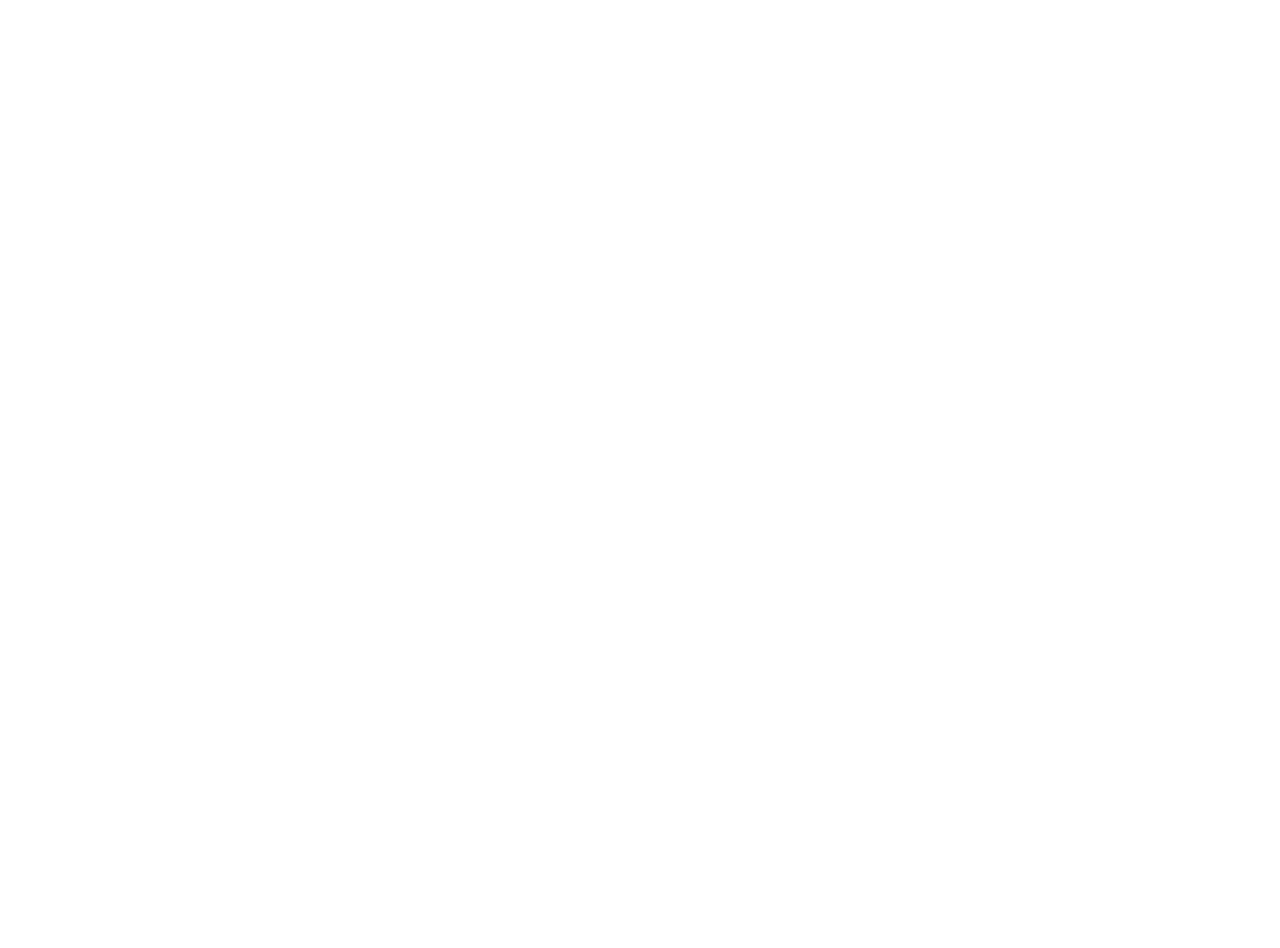
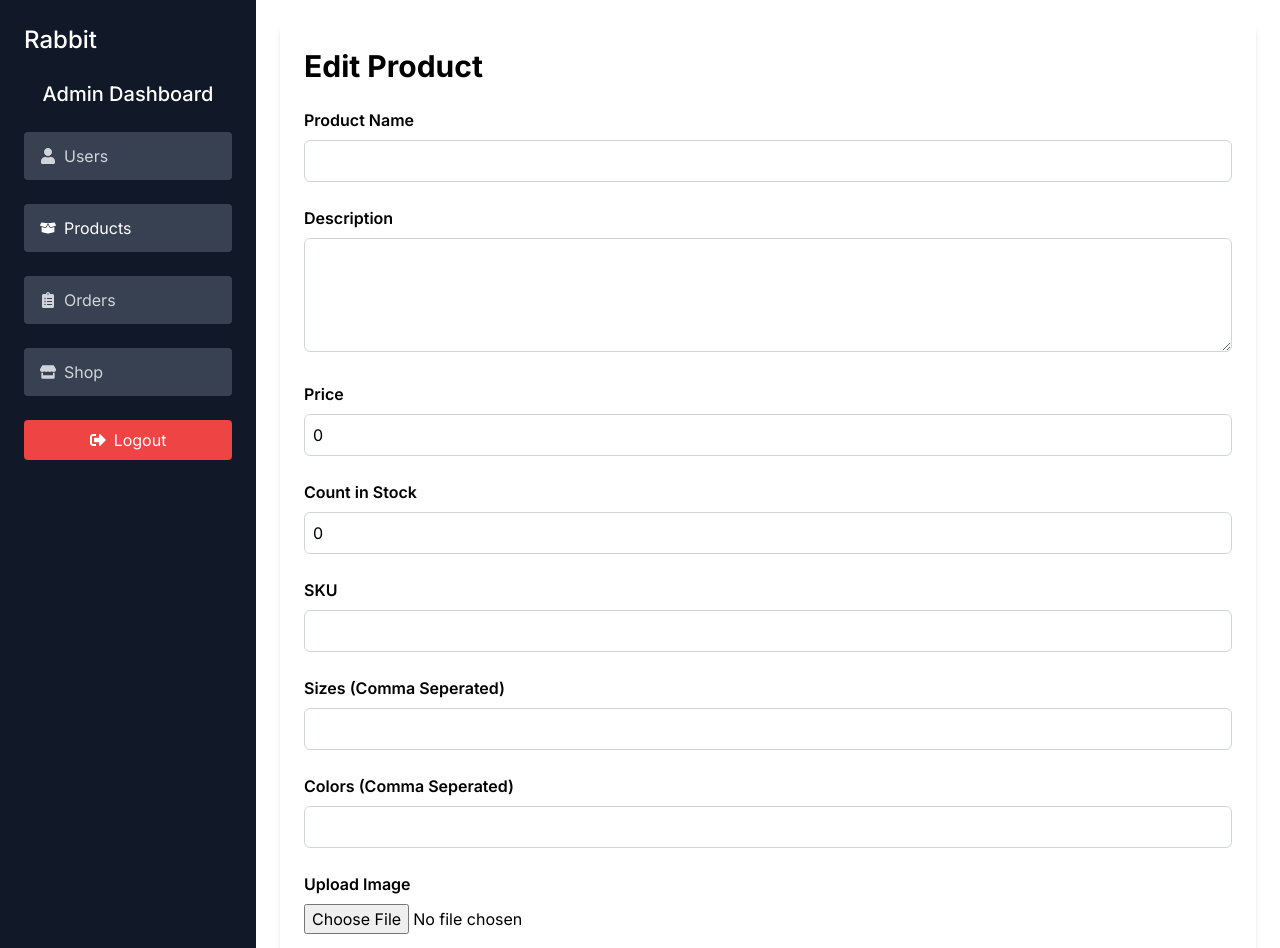
Before and after one commit to shuvo-220/rabbit, a React (Vite) app in the folder frontend/: page /admin/products/834/edit in a window 1280 px wide. Before the commit this address had no page. Shown: the top 948 px of the page. Before the commit the page ends 800 px from the top, so only its background shows below. Built offline with nearby package versions, Linux system fonts and the light colour scheme; grey boxes are pictures that could not be loaded.

Commit message:
working on edit product submit

```diff
--- a/frontend/src/App.jsx
+++ b/frontend/src/App.jsx
@@ -16,6 +16,7 @@
 import AdminHomePage from './pages/AdminHomePage';
 import UserManagement from './components/admin/UserManagement';
 import ProductManagment from './components/admin/ProductManagment';
+import EditProductPage from './components/admin/EditProductPage';
 
 const App = () => {
   return (
@@ -40,6 +41,7 @@
           <Route index element={<AdminHomePage />} />
           <Route path='users' element={<UserManagement />} />
           <Route path='products' element={<ProductManagment />} />
+          <Route path='products/:id/edit' element={<EditProductPage />} />
         </Route>
       </Routes>
     </BrowserRouter>
--- /dev/null
+++ b/frontend/src/components/admin/EditProductPage.jsx
@@ -0,0 +1,155 @@
+import React, { useState } from 'react'
+
+const EditProductPage = () => {
+
+  const[productData, setProductData] = useState({
+    name:'',
+    description:'',
+    price:0,
+    countInStock:0,
+    sku:'',
+    category:'',
+    brand:'',
+    sizes:[],
+    colors:[],
+    collections:'',
+    meterial:'',
+    gender:'',
+    images:[
+      {
+        url:"https://picsum.photos/150?random=1"
+      },
+      {
+        url:"https://picsum.photos/150?random=2"
+      }
+    ]
+  })
+
+  const handleChange=(e)=>{
+    const{name, value} = e.target;
+    setProductData((prevData)=>({
+      ...prevData, [name]:value
+    }))
+  }
+
+  const handleImageUpload=async(e)=>{
+    const file = e.target.files[0];
+    console.log(file)
+  }
+
+  return (
+    <div className='max-w-5xl mx-auto p-6 shadow-md rounded-md'>
+      <h2 className='text-3xl font-bold mb-6 '>Edit Product</h2>
+      <form>
+        {/* name */}
+        <div className='mb-6'>
+          <label className='block font-semibold mb-2 '>Product Name</label>
+          <input
+            type='text'
+            name='name'
+            value={productData.name}
+            onChange={handleChange}
+            className='w-full border border-gray-300 rounded-md p-2'
+            required
+          />
+        </div>
+
+        {/* description */}
+        <div className='mb-6'>
+          <label className='block font-semibold mb-2 '>Description</label>
+          <textarea
+            name='description'
+            value={productData.description}
+            onChange={handleChange}
+            className='w-full border border-gray-300 rounded-md p-2'
+            rows={4}
+            required
+          />
+        </div>
+
+        {/* price */}
+        <div className='mb-6'>
+          <label className='block font-semibold mb-2'>Price</label>
+          <input
+            type='number'
+            name='price'
+            value={productData.price}
+            onChange={handleChange}
+            className='w-full border border-gray-300 rounded-md p-2'
+          />
+        </div>
+
+        {/* count in stock */}
+        <div className='mb-6'>
+          <label className='block font-semibold mb-2'>Count in Stock</label>
+          <input
+            type='number'
+            name='countInStock'
+            value={productData.countInStock}
+            onChange={handleChange}
+            className='w-full border border-gray-300 rounded-md p-2'
+          />
+        </div>
+
+        {/* sku */}
+        <div className='mb-6'>
+          <label className='block font-semibold mb-2'>SKU</label>
+          <input
+            type='text'
+            name='sku'
+            value={productData.sku}
+            onChange={handleChange}
+            className='w-full border border-gray-300 rounded-md p-2'
+          />
+        </div>
+
+        {/* sizes */}
+        <div className='mb-6'>
+          <label className='block font-semibold mb-2'>Sizes (Comma Seperated)</label>
+          <input
+            type='text'
+            name='sizes'
+            value={productData.sizes.join(", ")}
+            onChange={(e)=>setProductData({...productData, sizes:e.target.value.split(',').map((size)=>size.trim())})}
+            className='w-full border border-gray-300 rounded-md p-2'
+          />
+        </div>
+
+        {/* colors */}
+        <div className='mb-6'>
+          <label className='block font-semibold mb-2'>Colors (Comma Seperated)</label>
+          <input
+            type='text'
+            name='colors'
+            value={productData.colors.join(", ")}
+            onChange={(e)=>setProductData({...productData, colors:e.target.value.split(',').map((color)=>color.trim())})}
+            className='w-full border border-gray-300 rounded-md p-2'
+          />
+        </div>
+
+        {/* image upload */}
+        <div className='mb-6'>
+          <label className='block font-semibold mb-2'>Upload Image</label>
+          <input
+            type='file'
+            onChange={handleImageUpload}
+          />
+          <div className='flex gap-4 mt-4 '>
+            {productData.images.map((image, index)=>(
+              <div key={index} className=''>
+                <img src={image.url} alt='img'
+                  className='w-20 h-20 object-cover rounded-md shadow-md'
+                />
+              </div>
+            ))}
+          </div>
+        </div>
+        <button type='submit'
+        className='w-full bg-green-500 text-white py-2 rounded-md hover:bg-green-600 transition-colors'
+        >Update Product</button>
+      </form>
+    </div>
+  )
+}
+
+export default EditProductPage
--- a/frontend/src/components/admin/ProductManagment.jsx
+++ b/frontend/src/components/admin/ProductManagment.jsx
@@ -1,4 +1,5 @@
 import React from 'react'
+import {Link}from 'react-router-dom';
 
     const products = [
         {
@@ -10,10 +11,49 @@
         }
     ]
 
+    const handleDelete=(id)=>{
+      if(window.confirm('delete this product?')){
+        console.log('product delete', id)
+      }
+    }
+
 const ProductManagment = () => {
   return (
     <div className='max-w-7xl mx-auto p-6'>
         <h2 className='text-2xl font-bold mb-6'>Product Managment</h2>
+        <div className='overflow-x-auto shadow-md sm:rounded-lg'>
+          <table className='min-w-full text-left text-gray-500'>
+            <thead className='bg-gray-100 text-xs uppercase text-gray-700'>
+              <tr>
+                <th className='py-3 px-4 '>Name</th>
+                <th className='py-3 px-4 '>Price</th>
+                <th className='py-3 px-4 '>SKU</th>
+                <th className='py-3 px-4 '>Actions</th>
+              </tr>
+            </thead>
+            <tbody>
+              {products.length>0?(products.map((product)=>(
+                <tr key={product._id} className='border-b hover:bg-gray-50 cursor-pointer'>
+                  <td className='p-4 font-medium text-gray-900 whitespace-nowrap'>{product.name}</td>
+                  <td className='p-4'>${product.price}</td>
+                  <td className='p-4'>{product.sku}</td>
+                  <td className='p-4'>
+                    <Link to={`/admin/products/${product._id}/edit`}
+                    className='bg-yellow-500 text-white px-2 py-1 rounded mr-2 hover:bg-yellow-600'
+                    >Edit</Link>
+                    <button onClick={()=>handleDelete(product._id)}
+                      className='bg-red-500 text-white px-2 py-1 hover:bg-red-600 rounded'
+                      >Delete</button>
+                  </td>
+                </tr>
+              ))):(<tr>
+                <td colSpan={4} className='p-4 text-center text-gray-500'>
+                  No Products Found.
+                </td>
+              </tr>)}
+            </tbody>
+          </table>
+        </div>
     </div>
   )
 }
```
